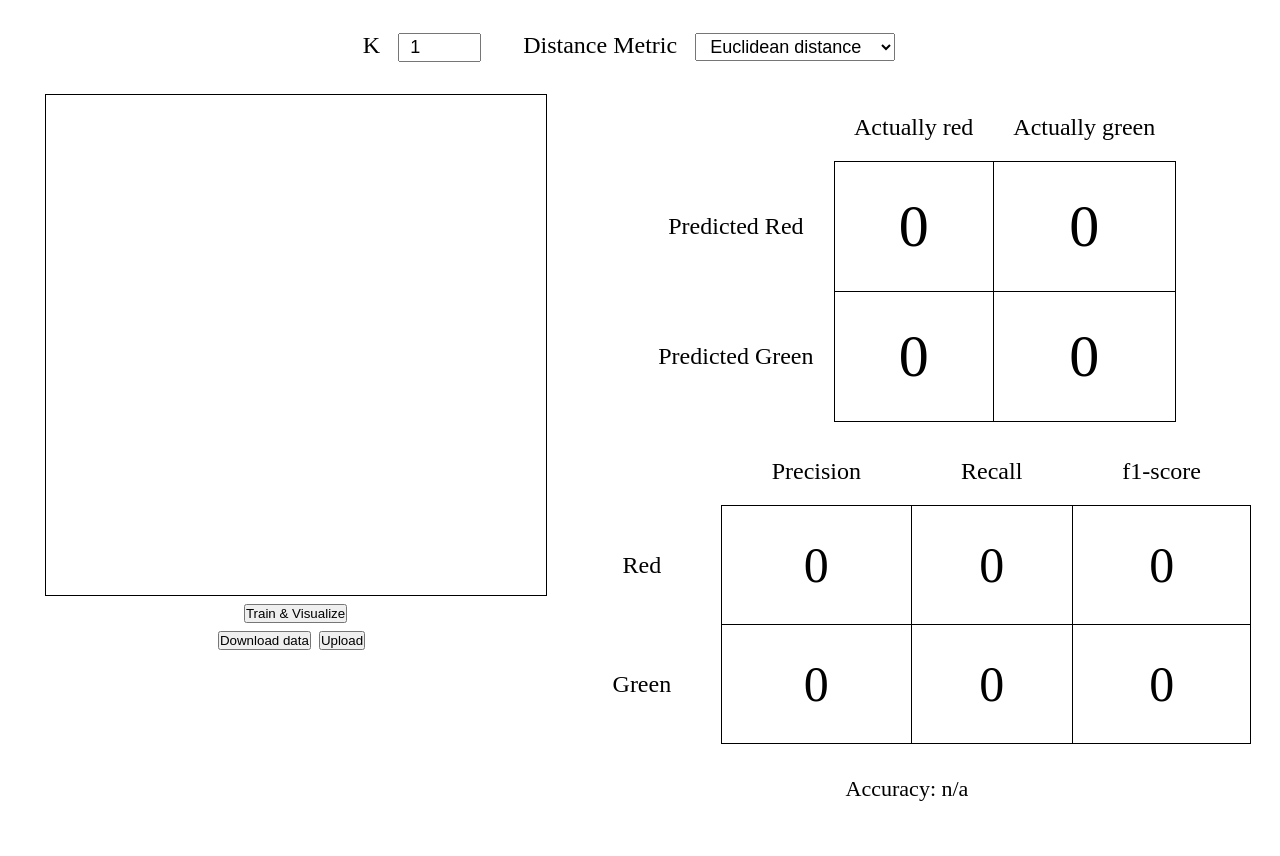
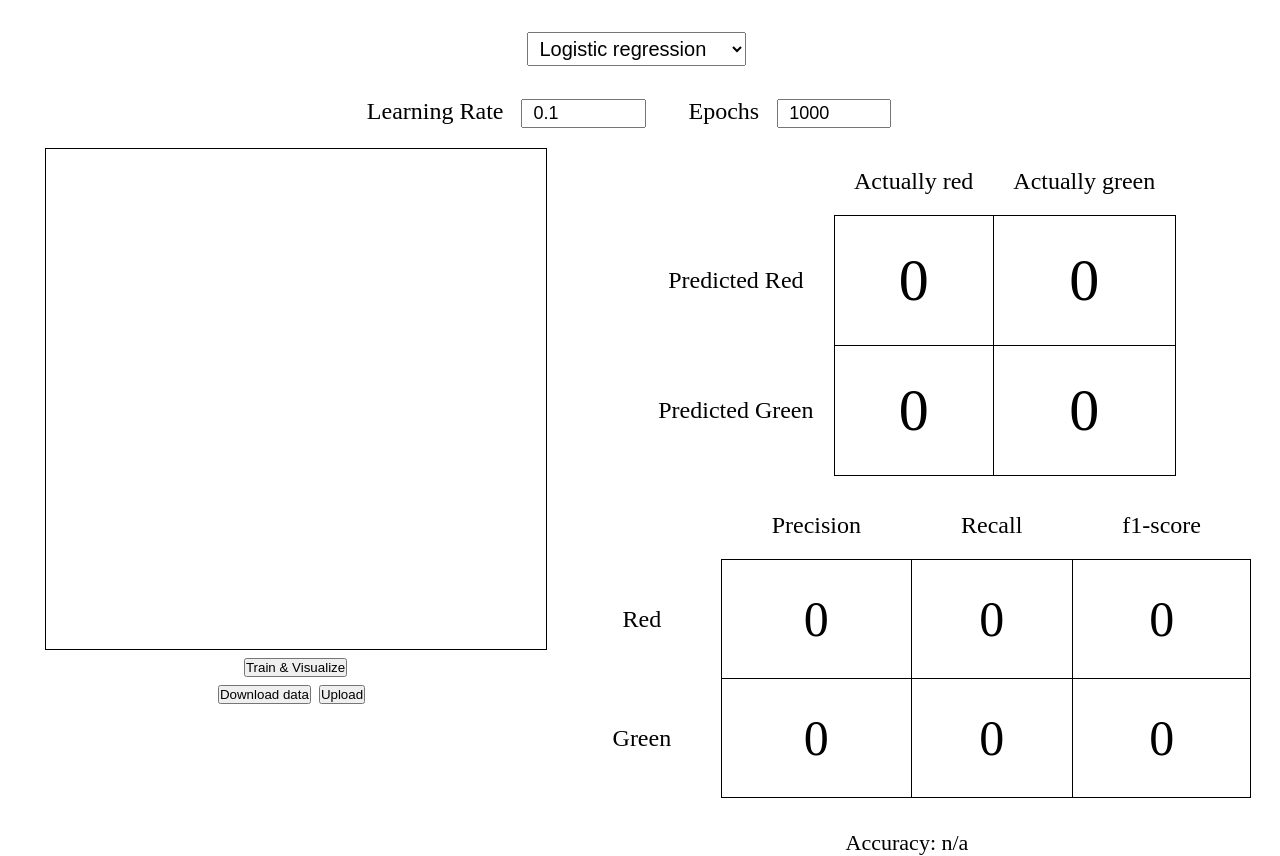
Before and after one commit to nabinchaulagain/leapfrog-assignments, a plain HTML site: page final-project/index.html in a window 1280 px wide. Before the commit the page ends 802 px from the top, so only its background shows below. Drawn offline with Linux system fonts and the light colour scheme.

Commit message:
add option to choose between algorithms

```diff
--- a/final-project/css/style.css
+++ b/final-project/css/style.css
@@ -9,8 +9,21 @@ body {
   text-align: center;
   margin: 0 16px;
 }
+.alg-chooser-container {
+  margin: 32px 0;
+}
+.alg-chooser-container select,
+.alg-chooser-container label {
+  font-size: 30px;
+  margin-right: 8px;
+}
+.alg-chooser-container select {
+  font-size: 20px;
+  padding: 4px 8px;
+}
+
 .hyperparam-list {
-  margin: 32px 0;
+  margin-bottom: 20px;
 }
 .hyperparam-list li {
   display: inline;
--- /dev/null
+++ b/final-project/js/components/AlgorithmChooser.js
@@ -0,0 +1,58 @@
+import ClassificationAlgorithm from '../algorithms/ClassificationAlgorithm.js';
+import KNearestNeigbors from '../algorithms/KNearestNeighbors.js';
+import LogisticRegression from '../algorithms/LogisticRegression.js';
+
+const algorithms = {
+  'Logistic regression': LogisticRegression,
+  'K-nearest neighbors': KNearestNeigbors,
+};
+
+class AlgorithmChooser {
+  /**
+   * @param {HTMLElement} root - root element
+   */
+  constructor(root) {
+    const container = document.createElement('div');
+    container.classList.add('alg-chooser-container');
+    this.initSelect(container);
+    root.appendChild(container);
+  }
+
+  /**
+   * initilize select dropdown and it's options
+   * @param {HTMLElement} container
+   */
+  initSelect(container) {
+    this.select = document.createElement('select');
+    this.select.id = 'alg-chooser';
+    let options = Object.keys(algorithms).map(
+      (algName) => `<option value="${algName}">${algName}</option>`
+    );
+    this.select.innerHTML = options.join(''); // show all option tags one after another
+
+    // const label = document.createElement('label');
+    // label.id = 'alg-chooser';
+    // label.innerHTML = 'Algorithm';
+
+    // container.appendChild(label);
+    container.appendChild(this.select);
+  }
+
+  /**
+   * add change listener to select element
+   * @param {function} listener
+   */
+  addChangeListener(listener) {
+    this.select.addEventListener('change', listener);
+  }
+
+  /**
+   * returns the currently selected algorithm
+   * @returns {ClassificationAlgorithm} currently selected algorithm
+   */
+  getCurrAlgorithm() {
+    return algorithms[this.select.value];
+  }
+}
+
+export default AlgorithmChooser;
--- a/final-project/js/components/Visualizer.js
+++ b/final-project/js/components/Visualizer.js
@@ -10,6 +10,7 @@ import { accuracy } from '../utils/metrics.js';
 import FileManager from './FileManager.js';
 import { saveFile } from '../utils/file.js';
 import ClassificationReport from './evaluation/ClassificationReport.js';
+import AlgorithmChooser from './AlgorithmChooser.js';
 
 /** represents a classification algorithm visualizer */
 class Visualizer {
@@ -18,14 +19,29 @@ class Visualizer {
    */
   constructor(rootElement) {
     this.rootElement = rootElement;
-    this.algorithm = KNearestNeighbors;
-    this.initHyperParams();
     this.visContainer = document.createElement('div');
     this.visContainer.classList.add('root-container');
+    this.initChooser();
+    this.initHyperParams();
     this.initPlot();
     this.initButtons();
     this.initEvaluation();
     this.addEventListeners();
+  }
+
+  /** set this.algorithm to selected algorithm */
+  setCurrAlgorithm() {
+    this.algorithm = this.chooser.getCurrAlgorithm();
+  }
+
+  /** initialize algorithm chooser */
+  initChooser() {
+    this.chooser = new AlgorithmChooser(this.rootElement);
+    this.setCurrAlgorithm();
+    this.chooser.addChangeListener(() => {
+      this.setCurrAlgorithm();
+      this.reinitHyperParams();
+    });
   }
 
   /** initialize plot */
@@ -81,13 +97,20 @@ class Visualizer {
     this.evaluationContainer.appendChild(this.evaluationScoresDisplayer);
   }
 
-  /** initialize hyper parameter of given algorithm */
+  /** initialize hyper parameter of selected algorithm */
   initHyperParams() {
     this.hyperParams = new HyperParameterList(
       this.rootElement,
       this.algorithm.hyperParamDefinition
     );
   }
+
+  /** re initliaze hyper parameters of selected algorith */
+  reinitHyperParams() {
+    this.hyperParams.el.innerHTML = '';
+    this.hyperParams.initChildren(this.algorithm.hyperParamDefinition);
+  }
+
   /**
    *  returns whether everything is valid
    *  @returns {boolean} - are plot points and hyperparams valid
```
